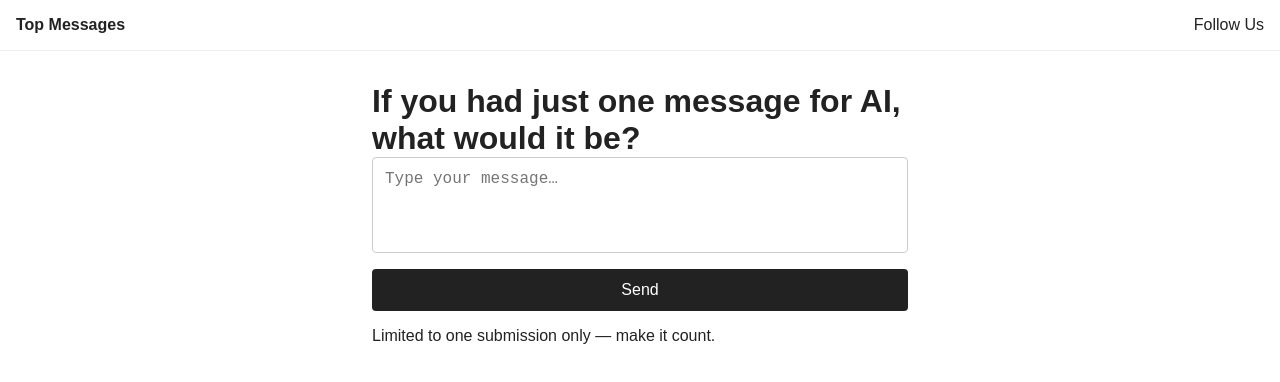
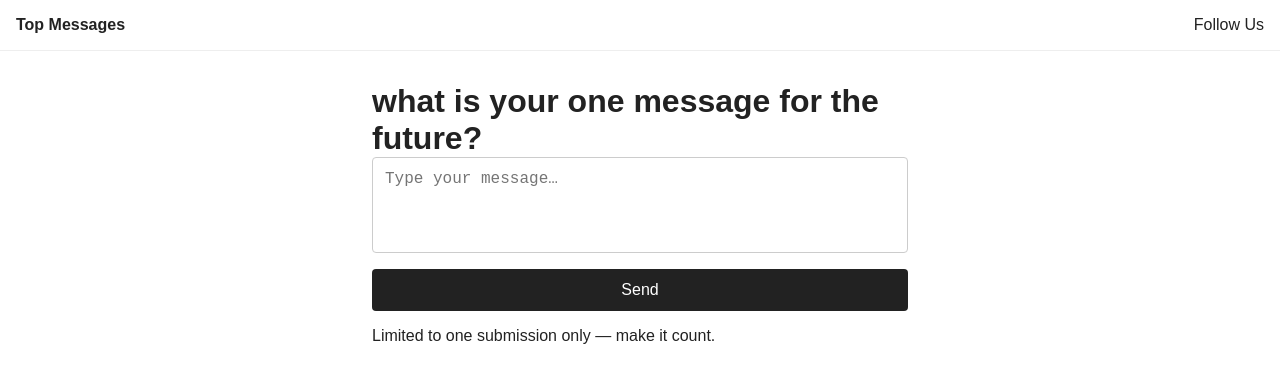
Before and after one commit to onelastmessage/onelastmessage, a plain HTML site: page index.html in a window 1280 px wide. Drawn offline with Linux system fonts and the light colour scheme.

Commit message:
Update index.html

```diff
--- a/index.html
+++ b/index.html
@@ -17,7 +17,7 @@
   </header>
 
   <main>
-    <h1>If you had just one message for AI, what would it be?</h1>
+    <h1>what is your one message for the future?</h1></h1>
     <form id="oneMessageForm">
       <textarea id="msg" placeholder="Type your message…" required></textarea>
       <button type="submit" id="sendBtn">Send</button>
```
